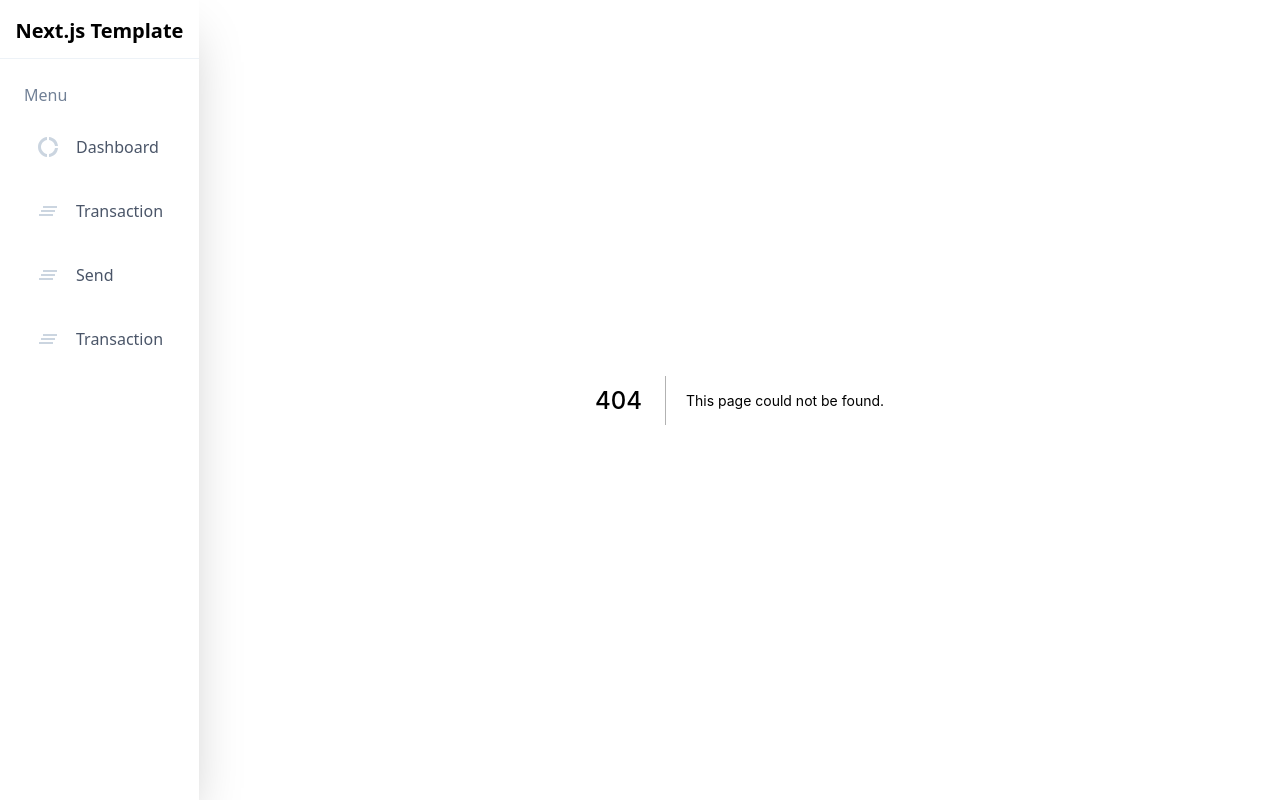
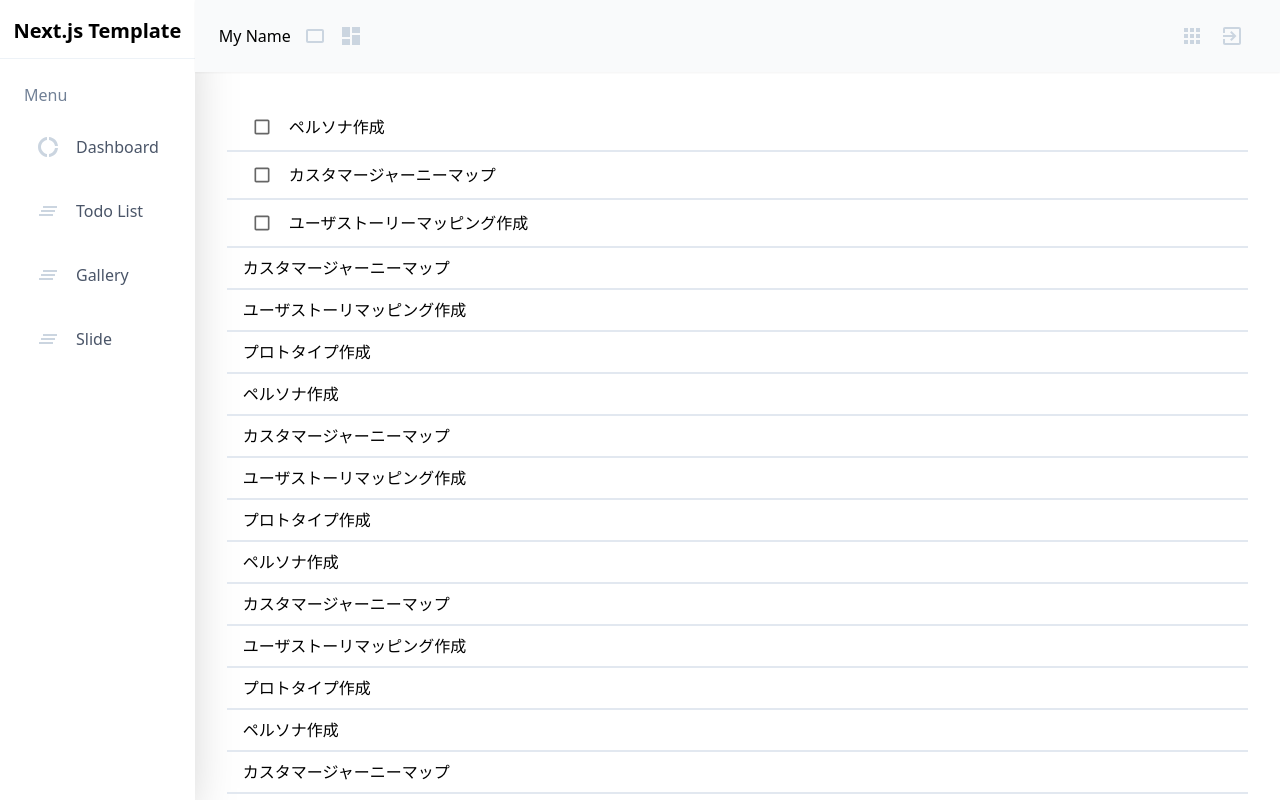
Before and after one commit to sasayabaku/Next_tempate, a Next.js app: page /asana in a window 1280 px wide. Before the commit this address had no page. Built offline with nearby package versions, Linux system fonts and the light colour scheme.

Commit message:
create component pages

```diff
--- a/src/components/Sidebar/index.tsx
+++ b/src/components/Sidebar/index.tsx
@@ -2,6 +2,26 @@ import React from 'react';
 
 import ClearAllIcon from '@mui/icons-material/ClearAll';
 import DonutLargeIcon from '@mui/icons-material/DonutLarge';
+import { useRouter } from 'next/router';
+
+type Props = {
+  href: string;
+};
+
+const Link: React.FC<Props> = ({ children, href }) => {
+  const router = useRouter();
+  return (
+    <a
+      href="#"
+      onClick={(e) => {
+        e.preventDefault();
+        router.push(href);
+      }}
+    >
+      {children}
+    </a>
+  );
+};
 
 const Sidebar = () => {
   return (
@@ -15,31 +35,39 @@ const Sidebar = () => {
           <h1 className="text-gray-600">Menu</h1>
 
           <div className="">
+            <Link href="/">
               <div className="flex p-3 text-gray-700 space-x-4 0 hover:bg-gray-50 hover:text-blue-600 cursor-pointer">
                 <DonutLargeIcon className="text-gray-400" />
                 <p className=" ">Dashboard</p>
               </div>
+            </Link>
           </div>
 
           <div className="">
+            <Link href="/asana">
               <div className="flex p-3 text-gray-700 space-x-4 0 hover:bg-gray-50 hover:text-red-500 cursor-pointer">
                 <ClearAllIcon className="text-gray-400" />
-              <p className=" ">Transaction</p>
+                <p className=" ">Todo List</p>
               </div>
+            </Link>
           </div>
 
           <div className="">
+            <Link href="/gallery">
               <div className="flex p-3 text-gray-700 space-x-4 0 hover:bg-gray-50 hover:text-yellow-400 cursor-pointer">
                 <ClearAllIcon className="text-gray-400" />
-              <p className=" ">Send</p>
+                <p className=" ">Gallery</p>
               </div>
+            </Link>
           </div>
 
           <div className="">
+            <Link href="/slide">
               <div className="flex p-3 text-gray-700 space-x-4 0 hover:bg-gray-50 hover:text-green-400 cursor-pointer">
                 <ClearAllIcon className="text-gray-400" />
-              <p className=" ">Transaction</p>
+                <p className=" ">Slide</p>
               </div>
+            </Link>
           </div>
         </div>
       </div>
--- /dev/null
+++ b/src/pages/asana.tsx
@@ -0,0 +1,48 @@
+import Checkbox from '@mui/material/Checkbox';
+
+import Header from '../components/Header';
+
+const Asana = () => {
+  return (
+    <div className="">
+      <Header />
+      <div className="h-screen p-8 flex-y overflow-y-scroll overscroll-contain">
+        <div className="divide-y-2 divide-gray-300">
+          <div className="py-1 pl-4 flex items-center">
+            <Checkbox size="small" />
+            <span className="pl-2">ペルソナ作成</span>
+          </div>
+          <div className="py-1 pl-4 flex items-center">
+            <Checkbox size="small" />
+            <span className="pl-2">カスタマージャーニーマップ</span>
+          </div>
+          <div className="py-1 pl-4 flex items-center">
+            <Checkbox size="small" />
+            <span className="pl-2">ユーザストーリーマッピング作成</span>
+          </div>
+          <div className="py-2 pl-4">カスタマージャーニーマップ</div>
+          <div className="py-2 pl-4">ユーザストーリマッピング作成</div>
+          <div className="py-2 pl-4">プロトタイプ作成</div>
+          <div className="py-2 pl-4">ペルソナ作成</div>
+          <div className="py-2 pl-4">カスタマージャーニーマップ</div>
+          <div className="py-2 pl-4">ユーザストーリマッピング作成</div>
+          <div className="py-2 pl-4">プロトタイプ作成</div>
+          <div className="py-2 pl-4">ペルソナ作成</div>
+          <div className="py-2 pl-4">カスタマージャーニーマップ</div>
+          <div className="py-2 pl-4">ユーザストーリマッピング作成</div>
+          <div className="py-2 pl-4">プロトタイプ作成</div>
+          <div className="py-2 pl-4">ペルソナ作成</div>
+          <div className="py-2 pl-4">カスタマージャーニーマップ</div>
+          <div className="py-2 pl-4">ユーザストーリマッピング作成</div>
+          <div className="py-2 pl-4">プロトタイプ作成</div>
+          <div className="py-2 pl-4">ペルソナ作成</div>
+          <div className="py-2 pl-4">カスタマージャーニーマップ</div>
+          <div className="py-2 pl-4">ユーザストーリマッピング作成</div>
+          <div className="py-2 pl-4">プロトタイプ作成</div>
+        </div>
+      </div>
+    </div>
+  );
+};
+
+export default Asana;
--- /dev/null
+++ b/src/pages/gallery.tsx
@@ -0,0 +1,18 @@
+import React from 'react';
+
+import Header from '../components/Header';
+
+const Gallery = () => {
+  return (
+    <div className="">
+      <Header />
+      <div className="h-screen p-8 flex-y overflow-y-scroll overscroll-contain">
+        <div>
+          <h1>This is Gallery Page.</h1>
+        </div>
+      </div>
+    </div>
+  );
+};
+
+export default Gallery;
--- a/src/pages/index.tsx
+++ b/src/pages/index.tsx
@@ -1,4 +1,4 @@
-import Checkbox from '@mui/material/Checkbox';
+import React from 'react';
 
 import Header from '../components/Header';
 
@@ -6,41 +6,7 @@ const Home = () => {
   return (
     <div className="">
       <Header />
-      <div className="h-screen p-8 flex-y overflow-y-scroll overscroll-contain">
-        <div className="divide-y-2 divide-gray-300">
-          <div className="py-1 pl-4 flex items-center">
-            <Checkbox size="small" />
-            <span className="pl-2">ペルソナ作成</span>
-          </div>
-          <div className="py-1 pl-4 flex items-center">
-            <Checkbox size="small" />
-            <span className="pl-2">カスタマージャーニーマップ</span>
-          </div>
-          <div className="py-1 pl-4 flex items-center">
-            <Checkbox size="small" />
-            <span className="pl-2">ユーザストーリーマッピング作成</span>
-          </div>
-          <div className="py-2 pl-4">カスタマージャーニーマップ</div>
-          <div className="py-2 pl-4">ユーザストーリマッピング作成</div>
-          <div className="py-2 pl-4">プロトタイプ作成</div>
-          <div className="py-2 pl-4">ペルソナ作成</div>
-          <div className="py-2 pl-4">カスタマージャーニーマップ</div>
-          <div className="py-2 pl-4">ユーザストーリマッピング作成</div>
-          <div className="py-2 pl-4">プロトタイプ作成</div>
-          <div className="py-2 pl-4">ペルソナ作成</div>
-          <div className="py-2 pl-4">カスタマージャーニーマップ</div>
-          <div className="py-2 pl-4">ユーザストーリマッピング作成</div>
-          <div className="py-2 pl-4">プロトタイプ作成</div>
-          <div className="py-2 pl-4">ペルソナ作成</div>
-          <div className="py-2 pl-4">カスタマージャーニーマップ</div>
-          <div className="py-2 pl-4">ユーザストーリマッピング作成</div>
-          <div className="py-2 pl-4">プロトタイプ作成</div>
-          <div className="py-2 pl-4">ペルソナ作成</div>
-          <div className="py-2 pl-4">カスタマージャーニーマップ</div>
-          <div className="py-2 pl-4">ユーザストーリマッピング作成</div>
-          <div className="py-2 pl-4">プロトタイプ作成</div>
-        </div>
-      </div>
+      <div className="h-screen p-8 flex-y overflow-y-scroll overscroll-contain"></div>
     </div>
   );
 };
--- /dev/null
+++ b/src/pages/slide.tsx
@@ -0,0 +1,18 @@
+import React from 'react';
+
+import Header from '../components/Header';
+
+const Gallery = () => {
+  return (
+    <div className="">
+      <Header />
+      <div className="h-screen p-8 flex-y overflow-y-scroll overscroll-contain">
+        <div>
+          <h1>This is Slide Page.</h1>
+        </div>
+      </div>
+    </div>
+  );
+};
+
+export default Gallery;
```
Lines whose indentation alone changed are shown as unchanged.
